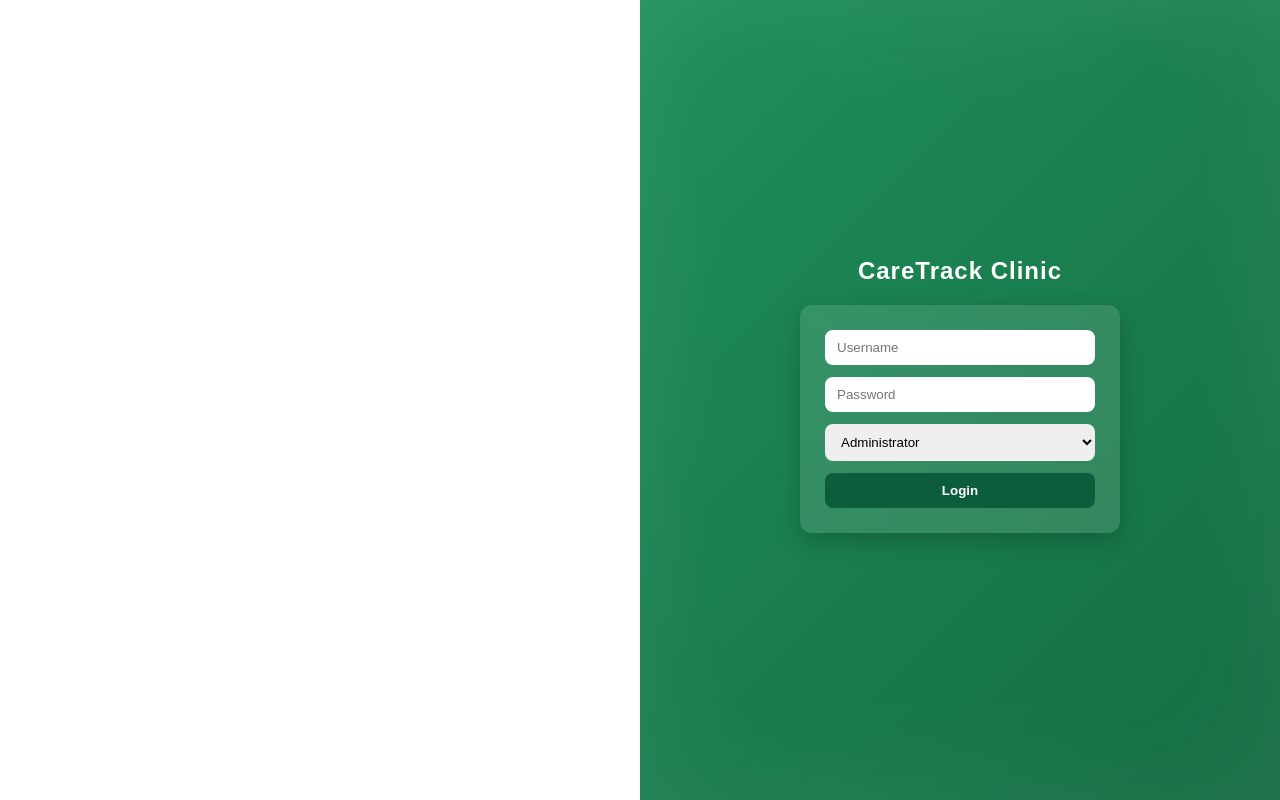
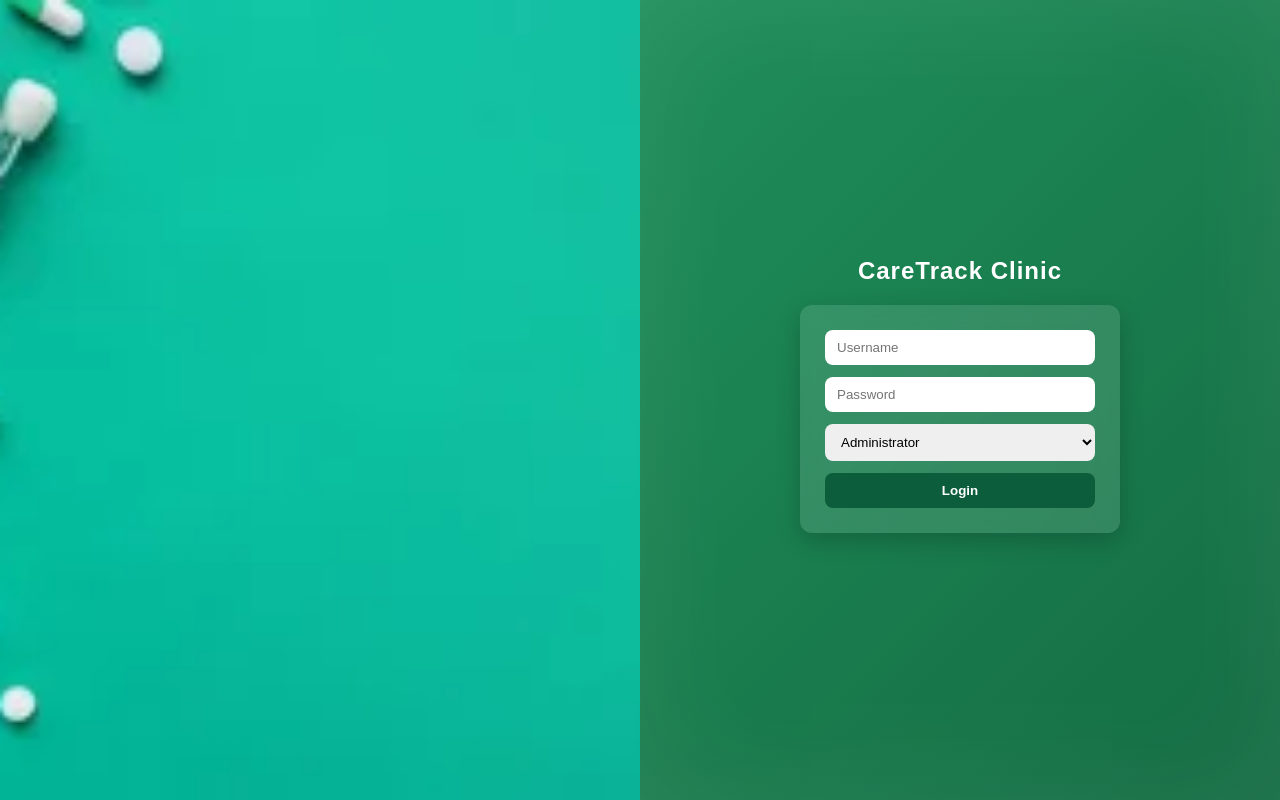
Before and after one commit to s1mpleUzb/caretrack, a plain HTML site: page frontend/login.html in a window 1280 px wide. Drawn offline with Linux system fonts and the light colour scheme.

Commit message:
fronted added finally 15

```diff
--- a/backend/server.js
+++ b/backend/server.js
@@ -38,3 +38,4 @@ app.listen(PORT, "0.0.0.0", () => {
 });
 console.log("Hello");
 console.log("Hello");
+console.log("Hello");
--- a/frontend/css/login.css
+++ b/frontend/css/login.css
@@ -20,7 +20,7 @@ body.login-body::before {
   top: 0;
   width: 50%;
   height: 100%;
-  background: url("your-image.jpg") center/cover no-repeat;
+  background: url("../images/login.png") center/cover no-repeat;
   filter: brightness(0.95);
 }
 
```
Also changed, not shown: frontend/images/login.png (added).
